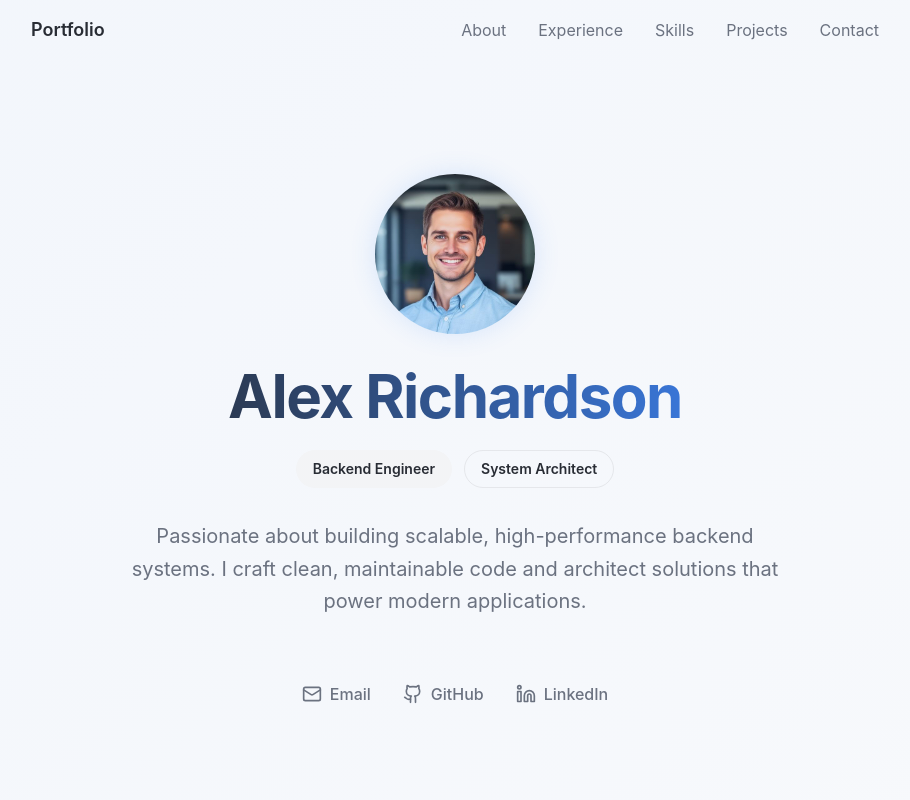
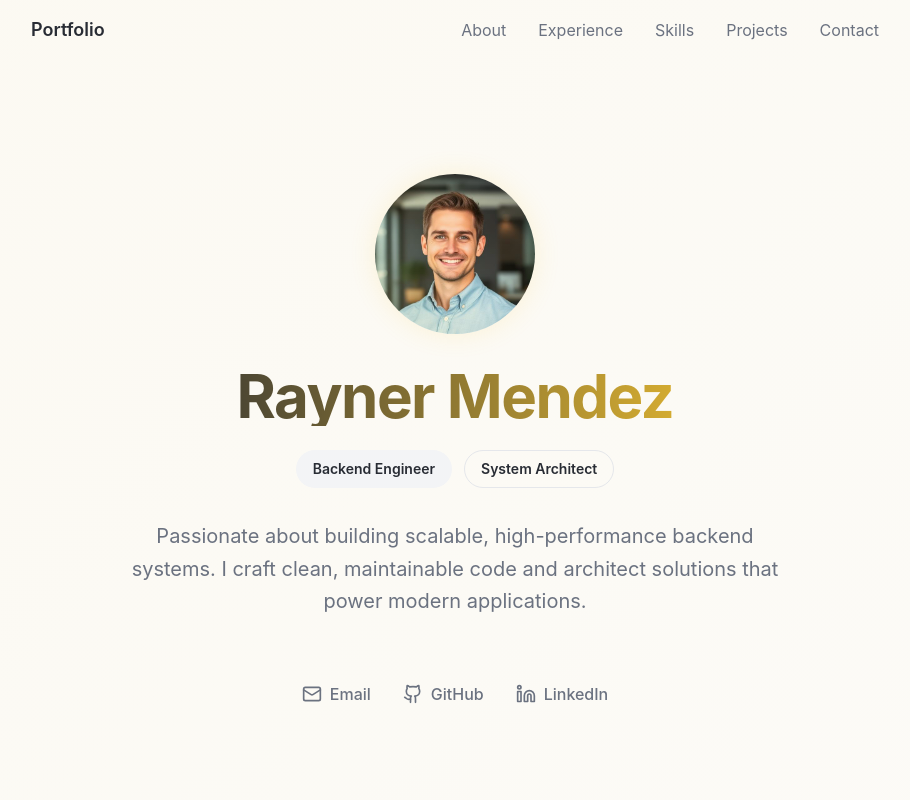
Before and after one commit to RaynerMDZ/rayner-mendez-portfolio, a React (Vite) app: page / in a window 1280 px wide. Shown: the top 800 px of the page, without its empty margins (185-1095 px from the left). Built offline with nearby package versions, Linux system fonts and the light colour scheme.

Commit message:
Add yellow accents and name
Update styling to include yellow accents. Add name "Rayner Mendez" to the hero section. Attempt to extract data from the provided LinkedIn profile.

```diff
--- a/index.html
+++ b/index.html
@@ -3,12 +3,12 @@
   <head>
     <meta charset="UTF-8" />
     <meta name="viewport" content="width=device-width, initial-scale=1.0" />
-    <title>Alex Richardson - Backend Engineer Portfolio</title>
-    <meta name="description" content="Professional portfolio of Alex Richardson, Backend Engineer specializing in scalable systems, microservices, and clean code architecture." />
-    <meta name="author" content="Alex Richardson" />
+    <title>Rayner Mendez - Backend Engineer Portfolio</title>
+    <meta name="description" content="Professional portfolio of Rayner Mendez, Backend Engineer specializing in scalable systems, microservices, and clean code architecture." />
+    <meta name="author" content="Rayner Mendez" />
     <meta name="keywords" content="backend engineer, software engineer, java, python, microservices, system architecture, portfolio" />
 
-    <meta property="og:title" content="Alex Richardson - Backend Engineer Portfolio" />
+    <meta property="og:title" content="Rayner Mendez - Backend Engineer Portfolio" />
     <meta property="og:description" content="Professional portfolio showcasing backend engineering expertise in scalable systems and clean code architecture." />
     <meta property="og:type" content="website" />
     <meta property="og:image" content="https://lovable.dev/opengraph-image-p98pqg.png" />
--- a/src/components/About.tsx
+++ b/src/components/About.tsx
@@ -10,7 +10,7 @@ const About = () => {
 
           <div className="max-w-3xl mx-auto space-y-6 text-lg leading-relaxed">
             <p className="text-muted-foreground">
-              I'm a Backend Engineer with over 5 years of experience designing and implementing
+              I'm Rayner Mendez, a Backend Engineer with over 5 years of experience designing and implementing
               robust, scalable systems. My passion lies in solving complex technical challenges
               and building software that can handle millions of users while maintaining clean,
               maintainable code.
--- a/src/components/Contact.tsx
+++ b/src/components/Contact.tsx
@@ -26,20 +26,20 @@ const Contact = () => {
 
                 <div className="space-y-4">
                   <a
-                    href="mailto:alex.richardson@example.com"
+                    href="mailto:rayner.mendez@example.com"
                     className="flex items-center space-x-3 p-3 rounded-lg hover:bg-accent transition-all duration-300 group hover-lift"
                   >
                     <Mail size={20} className="text-tech-accent" />
                     <div>
                       <div className="font-medium group-hover:text-tech-accent transition-colors">
-                        alex.richardson@example.com
+                        rayner.mendez@example.com
                       </div>
                       <div className="text-sm text-muted-foreground">Primary Email</div>
                     </div>
                   </a>
 
                   <a
-                    href="https://github.com"
+                    href="https://github.com/raynermendez"
                     target="_blank"
                     rel="noopener noreferrer"
                     className="flex items-center space-x-3 p-3 rounded-lg hover:bg-accent transition-all duration-300 group hover-lift"
@@ -47,14 +47,14 @@ const Contact = () => {
                     <Github size={20} className="text-tech-accent" />
                     <div>
                       <div className="font-medium group-hover:text-tech-accent transition-colors">
-                        github.com/alexrichardson
+                        github.com/raynermendez
                       </div>
                       <div className="text-sm text-muted-foreground">Open Source Portfolio</div>
                     </div>
                   </a>
 
                   <a
-                    href="https://linkedin.com"
+                    href="https://linkedin.com/in/raynermendez"
                     target="_blank"
                     rel="noopener noreferrer"
                     className="flex items-center space-x-3 p-3 rounded-lg hover:bg-accent transition-all duration-300 group hover-lift"
@@ -62,7 +62,7 @@ const Contact = () => {
                     <Linkedin size={20} className="text-tech-accent" />
                     <div>
                       <div className="font-medium group-hover:text-tech-accent transition-colors">
-                        linkedin.com/in/alexrichardson
+                        linkedin.com/in/raynermendez
                       </div>
                       <div className="text-sm text-muted-foreground">Professional Network</div>
                     </div>
--- a/src/components/Footer.tsx
+++ b/src/components/Footer.tsx
@@ -4,7 +4,7 @@ const Footer = () => {
       <div className="max-w-4xl mx-auto px-6">
         <div className="flex flex-col md:flex-row justify-between items-center space-y-4 md:space-y-0">
           <div className="text-sm text-muted-foreground">
-            © 2024 Alex Richardson. Built with React, TypeScript, and Tailwind CSS.
+            © 2024 Rayner Mendez. Built with React, TypeScript, and Tailwind CSS.
           </div>
 
           <div className="text-sm text-muted-foreground">
--- a/src/components/Hero.tsx
+++ b/src/components/Hero.tsx
@@ -16,7 +16,7 @@ const Hero = () => {
               <div className="w-32 h-32 md:w-40 md:h-40 rounded-full overflow-hidden shadow-tech animate-glow">
                 <img
                   src={profileImage}
-                  alt="Alex Richardson - Backend Engineer"
+                  alt="Rayner Mendez - Backend Engineer"
                   className="w-full h-full object-cover hover-lift"
                 />
               </div>
@@ -26,7 +26,7 @@ const Hero = () => {
 
           <div className="space-y-6">
             <h1 className="text-5xl md:text-6xl font-bold tracking-tight bg-gradient-to-r from-foreground to-tech-accent bg-clip-text text-transparent">
-              Alex Richardson
+              Rayner Mendez
             </h1>
             <div className="flex flex-wrap justify-center gap-3">
               <Badge variant="secondary" className="text-sm hover-glow px-4 py-2">
@@ -45,7 +45,7 @@ const Hero = () => {
 
           <div className="flex items-center justify-center space-x-8 pt-8">
             <a
-              href="mailto:alex@example.com"
+              href="mailto:rayner@example.com"
               className="flex items-center space-x-2 text-muted-foreground hover:text-tech-accent transition-all duration-300 hover-lift group"
             >
               <Mail size={20} className="group-hover:animate-float" />
--- a/src/index.css
+++ b/src/index.css
@@ -18,8 +18,8 @@
     --popover: 0 0% 100%;
     --popover-foreground: 220 13% 18%;
 
-    /* Technical blue primary */
-    --primary: 217 91% 60%;
+    /* Technical yellow primary */
+    --primary: 45 93% 58%;
     --primary-foreground: 0 0% 100%;
 
     /* Subtle grays for sections */
@@ -29,20 +29,20 @@
     --muted: 220 14% 96%;
     --muted-foreground: 220 9% 46%;
 
-    --accent: 217 91% 95%;
-    --accent-foreground: 217 91% 60%;
+    --accent: 45 93% 95%;
+    --accent-foreground: 45 93% 58%;
 
     --destructive: 0 84% 60%;
     --destructive-foreground: 0 0% 100%;
 
     --border: 220 13% 91%;
     --input: 220 13% 91%;
-    --ring: 217 91% 60%;
+    --ring: 45 93% 58%;
 
     --radius: 0.375rem;
 
     /* Technical theme specific colors */
-    --tech-accent: 217 91% 60%;
+    --tech-accent: 45 93% 58%;
     --tech-muted: 220 9% 46%;
     --section-bg: 220 14% 98%;
 
@@ -72,7 +72,7 @@
     --popover: 220 27% 8%;
     --popover-foreground: 220 14% 96%;
 
-    --primary: 217 91% 60%;
+    --primary: 45 93% 58%;
     --primary-foreground: 220 27% 8%;
 
     --secondary: 220 27% 12%;
@@ -82,16 +82,16 @@
     --muted-foreground: 220 9% 64%;
 
     --accent: 220 27% 12%;
-    --accent-foreground: 217 91% 60%;
+    --accent-foreground: 45 93% 58%;
 
     --destructive: 0 84% 60%;
     --destructive-foreground: 220 14% 96%;
 
     --border: 220 27% 18%;
     --input: 220 27% 18%;
-    --ring: 217 91% 60%;
+    --ring: 45 93% 58%;
 
-    --tech-accent: 217 91% 60%;
+    --tech-accent: 45 93% 58%;
     --tech-muted: 220 9% 64%;
     --section-bg: 220 27% 10%;
   }
```
